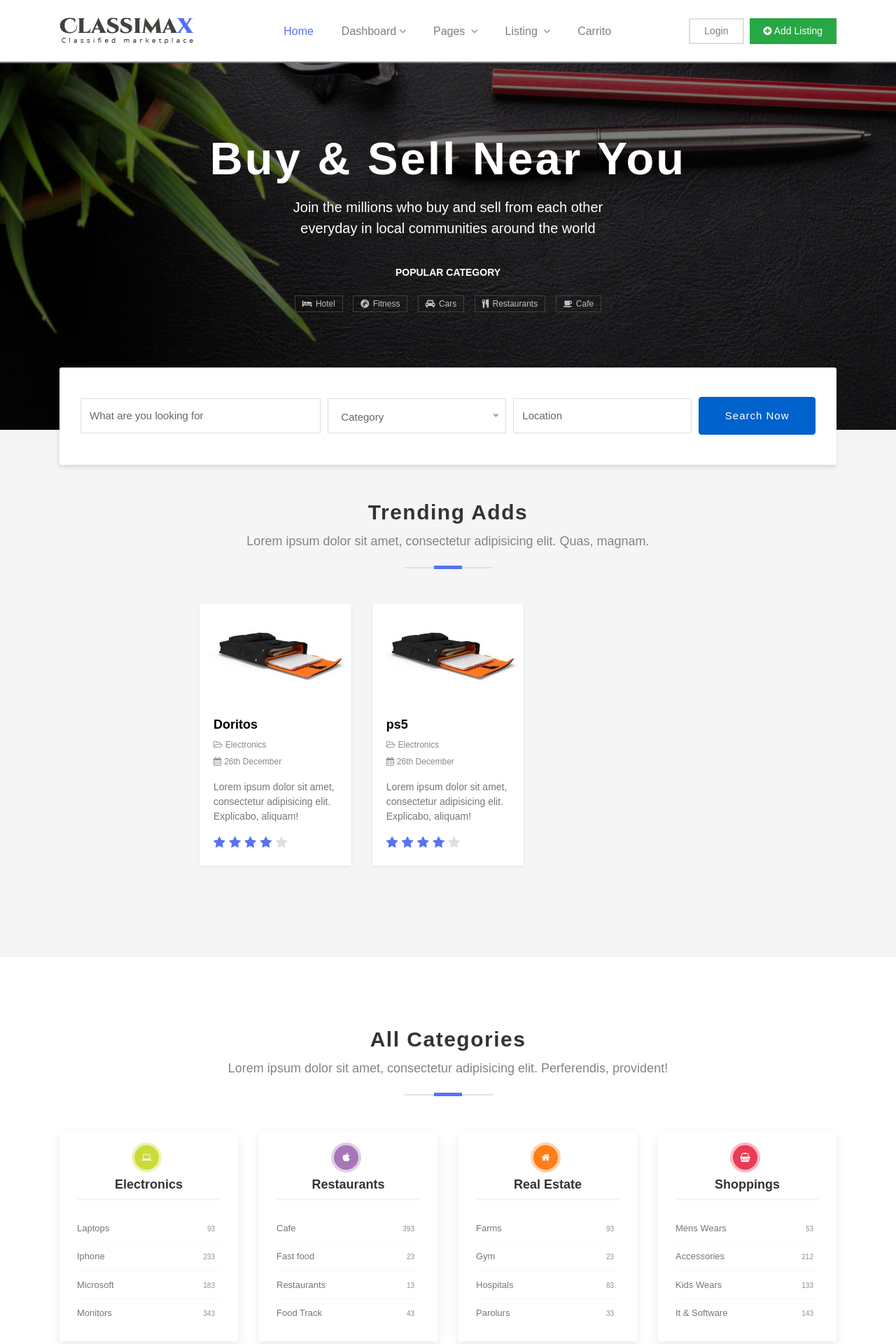
After one commit to JuanDavidZabalaTapiero/Carrito-loviing-store, a PHP site: page /home.php in a window 1280 px wide. The commit adds this page. Shown: the top 1920 px of the page at 70% size. Run offline with PHP 8.4, Linux system fonts and the light colour scheme; data comes from the database, SQL or seed files in the repository; some libraries are stand-ins or nearby versions; some web fonts are replaced.

Commit message:
Los productos se ven en el home.php del Cliente

```diff
--- a/Controllers/Cliente/contenidoCliente.php
+++ b/Controllers/Cliente/contenidoCliente.php
@@ -72,7 +72,7 @@ class ContenidoCliente
                             <div class="collapse navbar-collapse" id="navbarSupportedContent">
                                 <ul class="navbar-nav ml-auto main-nav ">
                                     <li class="nav-item active">
-                                        <a class="nav-link" href="index.html">Home</a>
+                                        <a class="nav-link" href="home.php">Home</a>
                                     </li>
 
                                     <li class="nav-item dropdown dropdown-slide @@dashboard">
@@ -411,6 +411,114 @@ class ContenidoCliente
         }
     }
 
+    // HOME.PHP
+    // MAIN
+    public function showHomeProducts()
+    {
+        // CONSULTO TODOS LOS PRODUCTOS
+        $arraySelectProductos = $this->objConsultasProductos->selectProductos();
+
+        $filas = $arraySelectProductos['filas'];
+
+        // SI NO HAY PRODUCTOS
+        if ($filas == 0) {
+            ?>
+            <p>No hay productos registrados</p>
+            <?php
+        }
+
+        // SI HAY SOLO 1 PRODUCTO
+        if ($filas == 1) {
+
+            // FETCH DEL PRODUCTO
+            $fProducto = $arraySelectProductos['resultado'];
+
+            ?>
+            <div class="col-sm-12 col-lg-4">
+                <!-- product card -->
+                <div class="product-item bg-light">
+                    <div class="card">
+                        <div class="thumb-content">
+                            <!-- <div class="price">$200</div> -->
+                            <a href="producto.php?id_producto=<?php echo $fProducto["id_producto"] ?>">
+                                <img class="card-img-top img-fluid" src="../website_externo/images/products/products-1.jpg"
+                                    alt="Card image cap">
+                            </a>
+                        </div>
+                        <div class="card-body">
+                            <h4 class="card-title"><a href="single.html"><?php echo $fProducto["nombre"] ?></a></h4>
+                            <ul class="list-inline product-meta">
+                                <li class="list-inline-item">
+                                    <a href="single.html"><i class="fa fa-folder-open-o"></i>Electronics</a>
+                                </li>
+                                <li class="list-inline-item">
+                                    <a href="category.html"><i class="fa fa-calendar"></i>26th December</a>
+                                </li>
+                            </ul>
+                            <p class="card-text">Lorem ipsum dolor sit amet, consectetur adipisicing elit.
+                                Explicabo, aliquam!</p>
+                            <div class="product-ratings">
+                                <ul class="list-inline">
+                                    <li class="list-inline-item selected"><i class="fa fa-star"></i></li>
+                                    <li class="list-inline-item selected"><i class="fa fa-star"></i></li>
+                                    <li class="list-inline-item selected"><i class="fa fa-star"></i></li>
+                                    <li class="list-inline-item selected"><i class="fa fa-star"></i></li>
+                                    <li class="list-inline-item"><i class="fa fa-star"></i></li>
+                                </ul>
+                            </div>
+                        </div>
+                    </div>
+                </div>
+            </div>
+            <?php
+        }
+
+        if ($filas == 2) {
+            $fProductos = $arraySelectProductos['resultados'];
+
+            foreach ($fProductos as $fProducto) {
+                ?>
+                <div class="col-sm-12 col-lg-4">
+                    <!-- product card -->
+                    <div class="product-item bg-light">
+                        <div class="card">
+                            <div class="thumb-content">
+                                <!-- <div class="price">$200</div> -->
+                                <a href="producto.php?id_producto=<?php echo $fProducto["id_producto"] ?>">
+                                    <img class="card-img-top img-fluid" src="../website_externo/images/products/products-1.jpg"
+                                        alt="Card image cap">
+                                </a>
+                            </div>
+                            <div class="card-body">
+                                <h4 class="card-title"><a href="single.html"><?php echo $fProducto["nombre"] ?></a></h4>
+                                <ul class="list-inline product-meta">
+                                    <li class="list-inline-item">
+                                        <a href="single.html"><i class="fa fa-folder-open-o"></i>Electronics</a>
+                                    </li>
+                                    <li class="list-inline-item">
+                                        <a href="category.html"><i class="fa fa-calendar"></i>26th December</a>
+                                    </li>
+                                </ul>
+                                <p class="card-text">Lorem ipsum dolor sit amet, consectetur adipisicing elit.
+                                    Explicabo, aliquam!</p>
+                                <div class="product-ratings">
+                                    <ul class="list-inline">
+                                        <li class="list-inline-item selected"><i class="fa fa-star"></i></li>
+                                        <li class="list-inline-item selected"><i class="fa fa-star"></i></li>
+                                        <li class="list-inline-item selected"><i class="fa fa-star"></i></li>
+                                        <li class="list-inline-item selected"><i class="fa fa-star"></i></li>
+                                        <li class="list-inline-item"><i class="fa fa-star"></i></li>
+                                    </ul>
+                                </div>
+                            </div>
+                        </div>
+                    </div>
+                </div>
+                <?php
+            }
+        }
+    }
+
     // CONEXION <SCRIPT>
     public function showScripts()
     {
--- a/Models/consultasProductos.php
+++ b/Models/consultasProductos.php
@@ -27,6 +27,32 @@ class ConsultasProductos
         return $resultadoSelectProducto->fetch();
     }
 
+    public function selectProductos()
+    {
+        // CONSULTA
+        $selectProductos = "SELECT * FROM productos";
+
+        $resultSelectProductos = $this->objPrepararConsulta->prepararConsulta($selectProductos, 0);
+
+        if ($resultSelectProductos->rowCount() == 0) {
+            return [
+                'filas' => 0
+            ];
+        }
+
+        if ($resultSelectProductos->rowCount() == 1) {
+            return [
+                'resultado' => $resultSelectProductos->fetch(),
+                'filas' => 1
+            ];
+        } else {
+            return [
+                'resultados' => $resultSelectProductos->fetchAll(),
+                'filas' => 2
+            ];
+        }
+    }
+
     // UPDATE
     public function updateProducto($id_producto, $cantidad)
     {
--- /dev/null
+++ b/Views/Cliente/home.php
@@ -0,0 +1,441 @@
+<?php
+
+// CONTENIDO CLIENTE
+require_once (__DIR__ . '/../../Controllers/Cliente/contenidoCliente.php');
+$objContenidoCliente = new ContenidoCliente();
+
+?>
+<!DOCTYPE html>
+
+<!--
+ // WEBSITE: https://themefisher.com
+ // TWITTER: https://twitter.com/themefisher
+ // FACEBOOK: https://www.facebook.com/themefisher
+ // GITHUB: https://github.com/themefisher/
+-->
+
+<html lang="en">
+
+<head>
+
+	<!-- ** Basic Page Needs ** -->
+	<meta charset="utf-8">
+	<title>Classimax | Classified Marketplace Template</title>
+
+	<!-- ** Mobile Specific Metas ** -->
+	<meta http-equiv="X-UA-Compatible" content="IE=edge">
+	<meta name="description" content="Agency HTML Template">
+	<meta name="viewport" content="width=device-width, initial-scale=1.0, maximum-scale=5.0">
+	<meta name="author" content="Themefisher">
+	<meta name="generator" content="Themefisher Classified Marketplace Template v1.0">
+
+	<!-- theme meta -->
+	<meta name="theme-name" content="classimax" />
+
+	<!-- LINKS -->
+	<?php
+	$objContenidoCliente->showLinks();
+	?>
+
+</head>
+
+<body class="body-wrapper">
+
+	<!-- HEADER -->
+	<?php
+	$objContenidoCliente->showHeader();
+	?>
+
+	<!--===============================
+	=            Hero Area            =
+	================================-->
+
+	<section class="hero-area bg-1 text-center overly">
+		<!-- Container Start -->
+		<div class="container">
+			<div class="row">
+				<div class="col-md-12">
+					<!-- Header Contetnt -->
+					<div class="content-block">
+						<h1>Buy & Sell Near You </h1>
+						<p>Join the millions who buy and sell from each other <br> everyday in local communities around
+							the world</p>
+						<div class="short-popular-category-list text-center">
+							<h2>Popular Category</h2>
+							<ul class="list-inline">
+								<li class="list-inline-item">
+									<a href="category.html"><i class="fa fa-bed"></i> Hotel</a>
+								</li>
+								<li class="list-inline-item">
+									<a href="category.html"><i class="fa fa-grav"></i> Fitness</a>
+								</li>
+								<li class="list-inline-item">
+									<a href="category.html"><i class="fa fa-car"></i> Cars</a>
+								</li>
+								<li class="list-inline-item">
+									<a href="category.html"><i class="fa fa-cutlery"></i> Restaurants</a>
+								</li>
+								<li class="list-inline-item">
+									<a href="category.html"><i class="fa fa-coffee"></i> Cafe</a>
+								</li>
+							</ul>
+						</div>
+
+					</div>
+					<!-- Advance Search -->
+					<div class="advance-search">
+						<div class="container">
+							<div class="row justify-content-center">
+								<div class="col-lg-12 col-md-12 align-content-center">
+									<form>
+										<div class="form-row">
+											<div class="form-group col-xl-4 col-lg-3 col-md-6">
+												<input type="text" class="form-control my-2 my-lg-1" id="inputtext4"
+													placeholder="What are you looking for">
+											</div>
+											<div class="form-group col-lg-3 col-md-6">
+												<select class="w-100 form-control mt-lg-1 mt-md-2">
+													<option>Category</option>
+													<option value="1">Top rated</option>
+													<option value="2">Lowest Price</option>
+													<option value="4">Highest Price</option>
+												</select>
+											</div>
+											<div class="form-group col-lg-3 col-md-6">
+												<input type="text" class="form-control my-2 my-lg-1" id="inputLocation4"
+													placeholder="Location">
+											</div>
+											<div class="form-group col-xl-2 col-lg-3 col-md-6 align-self-center">
+												<button type="submit" class="btn btn-primary active w-100">Search
+													Now</button>
+											</div>
+										</div>
+									</form>
+								</div>
+							</div>
+						</div>
+					</div>
+				</div>
+			</div>
+		</div>
+		<!-- Container End -->
+	</section>
+
+
+	<!--===========================================
+	=            Popular deals section            =
+	============================================-->
+
+	<section class="popular-deals section bg-gray">
+		<div class="container">
+			<div class="row">
+				<div class="col-md-12">
+					<div class="section-title">
+						<h2>Trending Adds</h2>
+						<p>Lorem ipsum dolor sit amet, consectetur adipisicing elit. Quas, magnam.</p>
+					</div>
+				</div>
+			</div>
+			<div class="row">
+				<!-- offer 01 -->
+				<div class="col-lg-12">
+					<div class="trending-ads-slide">
+						<?php
+						$objContenidoCliente->showHomeProducts();
+						?>
+					</div>
+				</div>
+			</div>
+		</div>
+	</section>
+
+
+
+	<!--==========================================
+=            All Category Section            =
+===========================================-->
+
+	<section class=" section">
+		<!-- Container Start -->
+		<div class="container">
+			<div class="row">
+				<div class="col-12">
+					<!-- Section title -->
+					<div class="section-title">
+						<h2>All Categories</h2>
+						<p>Lorem ipsum dolor sit amet, consectetur adipisicing elit. Perferendis, provident!</p>
+					</div>
+					<div class="row">
+						<!-- Category list -->
+						<div class="col-lg-3 offset-lg-0 col-md-5 offset-md-1 col-sm-6">
+							<div class="category-block">
+								<div class="header">
+									<i class="fa fa-laptop icon-bg-1"></i>
+									<h4>Electronics</h4>
+								</div>
+								<ul class="category-list">
+									<li><a href="category.html">Laptops <span>93</span></a></li>
+									<li><a href="category.html">Iphone <span>233</span></a></li>
+									<li><a href="category.html">Microsoft <span>183</span></a></li>
+									<li><a href="category.html">Monitors <span>343</span></a></li>
+								</ul>
+							</div>
+						</div> <!-- /Category List -->
+						<!-- Category list -->
+						<div class="col-lg-3 offset-lg-0 col-md-5 offset-md-1 col-sm-6">
+							<div class="category-block">
+								<div class="header">
+									<i class="fa fa-apple icon-bg-2"></i>
+									<h4>Restaurants</h4>
+								</div>
+								<ul class="category-list">
+									<li><a href="category.html">Cafe <span>393</span></a></li>
+									<li><a href="category.html">Fast food <span>23</span></a></li>
+									<li><a href="category.html">Restaurants <span>13</span></a></li>
+									<li><a href="category.html">Food Track<span>43</span></a></li>
+								</ul>
+							</div>
+						</div> <!-- /Category List -->
+						<!-- Category list -->
+						<div class="col-lg-3 offset-lg-0 col-md-5 offset-md-1 col-sm-6">
+							<div class="category-block">
+								<div class="header">
+									<i class="fa fa-home icon-bg-3"></i>
+									<h4>Real Estate</h4>
+								</div>
+								<ul class="category-list">
+									<li><a href="category.html">Farms <span>93</span></a></li>
+									<li><a href="category.html">Gym <span>23</span></a></li>
+									<li><a href="category.html">Hospitals <span>83</span></a></li>
+									<li><a href="category.html">Parolurs <span>33</span></a></li>
+								</ul>
+							</div>
+						</div> <!-- /Category List -->
+						<!-- Category list -->
+						<div class="col-lg-3 offset-lg-0 col-md-5 offset-md-1 col-sm-6">
+							<div class="category-block">
+								<div class="header">
+									<i class="fa fa-shopping-basket icon-bg-4"></i>
+									<h4>Shoppings</h4>
+								</div>
+								<ul class="category-list">
+									<li><a href="category.html">Mens Wears <span>53</span></a></li>
+									<li><a href="category.html">Accessories <span>212</span></a></li>
+									<li><a href="category.html">Kids Wears <span>133</span></a></li>
+									<li><a href="category.html">It & Software <span>143</span></a></li>
+								</ul>
+							</div>
+						</div> <!-- /Category List -->
+						<!-- Category list -->
+						<div class="col-lg-3 offset-lg-0 col-md-5 offset-md-1 col-sm-6">
+							<div class="category-block">
+								<div class="header">
+									<i class="fa fa-briefcase icon-bg-5"></i>
+									<h4>Jobs</h4>
+								</div>
+								<ul class="category-list">
+									<li><a href="category.html">It Jobs <span>93</span></a></li>
+									<li><a href="category.html">Cleaning & Washing <span>233</span></a></li>
+									<li><a href="category.html">Management <span>183</span></a></li>
+									<li><a href="category.html">Voluntary Works <span>343</span></a></li>
+								</ul>
+							</div>
+						</div> <!-- /Category List -->
+						<!-- Category list -->
+						<div class="col-lg-3 offset-lg-0 col-md-5 offset-md-1 col-sm-6">
+							<div class="category-block">
+								<div class="header">
+									<i class="fa fa-car icon-bg-6"></i>
+									<h4>Vehicles</h4>
+								</div>
+								<ul class="category-list">
+									<li><a href="category.html">Bus <span>193</span></a></li>
+									<li><a href="category.html">Cars <span>23</span></a></li>
+									<li><a href="category.html">Motobike <span>33</span></a></li>
+									<li><a href="category.html">Rent a car <span>73</span></a></li>
+								</ul>
+							</div>
+						</div> <!-- /Category List -->
+						<!-- Category list -->
+						<div class="col-lg-3 offset-lg-0 col-md-5 offset-md-1 col-sm-6">
+							<div class="category-block">
+								<div class="header">
+									<i class="fa fa-paw icon-bg-7"></i>
+									<h4>Pets</h4>
+								</div>
+								<ul class="category-list">
+									<li><a href="category.html">Cats <span>65</span></a></li>
+									<li><a href="category.html">Dogs <span>23</span></a></li>
+									<li><a href="category.html">Birds <span>113</span></a></li>
+									<li><a href="category.html">Others <span>43</span></a></li>
+								</ul>
+							</div>
+						</div> <!-- /Category List -->
+						<!-- Category list -->
+						<div class="col-lg-3 offset-lg-0 col-md-5 offset-md-1 col-sm-6">
+							<div class="category-block">
+
+								<div class="header">
+									<i class="fa fa-laptop icon-bg-8"></i>
+									<h4>Services</h4>
+								</div>
+								<ul class="category-list">
+									<li><a href="category.html">Cleaning <span>93</span></a></li>
+									<li><a href="category.html">Car Washing <span>233</span></a></li>
+									<li><a href="category.html">Clothing <span>183</span></a></li>
+									<li><a href="category.html">Business <span>343</span></a></li>
+								</ul>
+							</div>
+						</div> <!-- /Category List -->
+
+
+					</div>
+				</div>
+			</div>
+		</div>
+		<!-- Container End -->
+	</section>
+
+
+	<!--====================================
+=            Call to Action            =
+=====================================-->
+
+	<section class="call-to-action overly bg-3 section-sm">
+		<!-- Container Start -->
+		<div class="container">
+			<div class="row justify-content-md-center text-center">
+				<div class="col-md-8">
+					<div class="content-holder">
+						<h2>Start today to get more exposure and
+							grow your business</h2>
+						<ul class="list-inline mt-30">
+							<li class="list-inline-item"><a class="btn btn-main" href="ad-listing.html">Add Listing</a>
+							</li>
+							<li class="list-inline-item"><a class="btn btn-secondary" href="category.html">Browser
+									Listing</a></li>
+						</ul>
+					</div>
+				</div>
+			</div>
+		</div>
+		<!-- Container End -->
+	</section>
+
+	<!--============================
+=            Footer            =
+=============================-->
+
+	<footer class="footer section section-sm">
+		<!-- Container Start -->
+		<div class="container">
+			<div class="row">
+				<div class="col-lg-3 col-md-7 offset-md-1 offset-lg-0 mb-4 mb-lg-0">
+					<!-- About -->
+					<div class="block about">
+						<!-- footer logo -->
+						<img src="../website_externo/images/logo-footer.png" alt="logo">
+						<!-- description -->
+						<p class="alt-color">Lorem ipsum dolor sit amet, consectetur adipisicing elit, sed do eiusmod
+							tempor
+							incididunt ut labore et dolore magna aliqua. Ut enim ad minim veniam, quis nostrud
+							exercitation ullamco
+							laboris nisi ut aliquip ex ea commodo consequat.</p>
+					</div>
+				</div>
+				<!-- Link list -->
+				<div class="col-lg-2 offset-lg-1 col-md-3 col-6 mb-4 mb-lg-0">
+					<div class="block">
+						<h4>Site Pages</h4>
+						<ul>
+							<li><a href="dashboard-my-ads.html">My Ads</a></li>
+							<li><a href="dashboard-favourite-ads.html">Favourite Ads</a></li>
+							<li><a href="dashboard-archived-ads.html">Archived Ads</a></li>
+							<li><a href="dashboard-pending-ads.html">Pending Ads</a></li>
+							<li><a href="terms-condition.html">Terms & Conditions</a></li>
+						</ul>
+					</div>
+				</div>
+				<!-- Link list -->
+				<div class="col-lg-2 col-md-3 offset-md-1 offset-lg-0 col-6 mb-4 mb-md-0">
+					<div class="block">
+						<h4>Admin Pages</h4>
+						<ul>
+							<li><a href="category.html">Category</a></li>
+							<li><a href="single.html">Single Page</a></li>
+							<li><a href="store.html">Store Single</a></li>
+							<li><a href="single-blog.html">Single Post</a>
+							</li>
+							<li><a href="blog.html">Blog</a></li>
+
+
+
+						</ul>
+					</div>
+				</div>
+				<!-- Promotion -->
+				<div class="col-lg-4 col-md-7">
+					<!-- App promotion -->
+					<div class="block-2 app-promotion">
+						<div class="mobile d-flex  align-items-center">
+							<a href="index.html">
+								<!-- Icon -->
+								<img src="../website_externo/images/footer/phone-icon.png" alt="mobile-icon">
+							</a>
+							<p class="mb-0">Get the Dealsy Mobile App and Save more</p>
+						</div>
+						<div class="download-btn d-flex my-3">
+							<a href="index.html"><img src="../website_externo/images/apps/google-play-store.png"
+									class="img-fluid" alt=""></a>
+							<a href="index.html" class=" ml-3"><img
+									src="../website_externo/images/apps/apple-app-store.png" class="img-fluid"
+									alt=""></a>
+						</div>
+					</div>
+				</div>
+			</div>
+		</div>
+		<!-- Container End -->
+	</footer>
+
+	<!-- Footer Bottom -->
+	<footer class="footer-bottom">
+		<!-- Container Start -->
+		<div class="container">
+			<div class="row">
+				<div class="col-lg-6 text-center text-lg-left mb-3 mb-lg-0">
+					<!-- Copyright -->
+					<div class="copyright">
+						<p>Copyright &copy;
+							<script>
+								var CurrentYear = new Date().getFullYear()
+								document.write(CurrentYear)
+							</script>. Designed & Developed by <a class="text-white" href="https://themefisher.com">Themefisher</a>
+						</p>
+					</div>
+				</div>
+				<div class="col-lg-6">
+					<!-- Social Icons -->
+					<ul class="social-media-icons text-center text-lg-right">
+						<li><a class="fa fa-facebook" href="https://www.facebook.com/themefisher"></a></li>
+						<li><a class="fa fa-twitter" href="https://www.twitter.com/themefisher"></a></li>
+						<li><a class="fa fa-pinterest-p" href="https://www.pinterest.com/themefisher"></a></li>
+						<li><a class="fa fa-github-alt" href="https://www.github.com/themefisher"></a></li>
+					</ul>
+				</div>
+			</div>
+		</div>
+		<!-- Container End -->
+		<!-- To Top -->
+		<div class="scroll-top-to">
+			<i class="fa fa-angle-up"></i>
+		</div>
+	</footer>
+
+	<?php
+	$objContenidoCliente->showScripts();
+	?>
+
+</body>
+
+</html>
--- a/Views/Cliente/producto.php
+++ b/Views/Cliente/producto.php
@@ -2,7 +2,7 @@
 
 $id_cliente = 1;
 
-$id_producto = 1;
+$id_producto = $_GET["id_producto"];
 
 // CONTENIDO CLIENTE
 require_once (__DIR__ . '/../../Controllers/Cliente/contenidoCliente.php');
```
Also changed, not shown: Models/pruebasM.php (+6 -6 lines).
